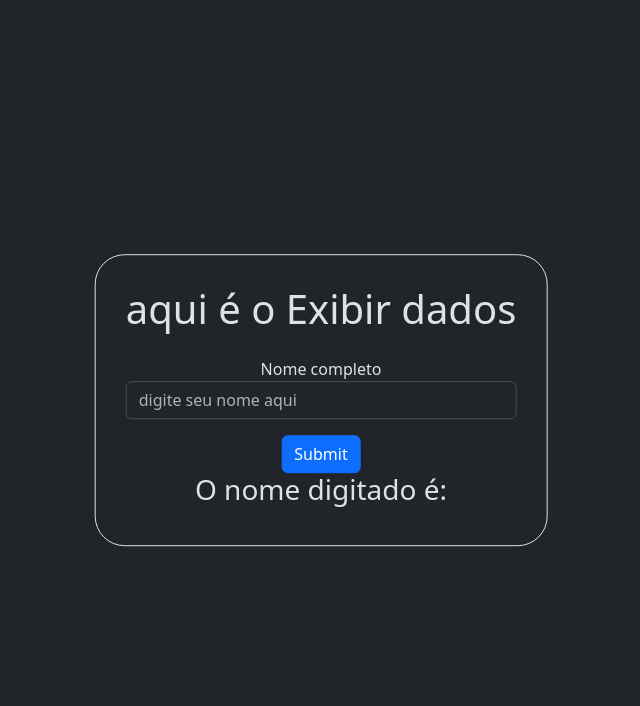
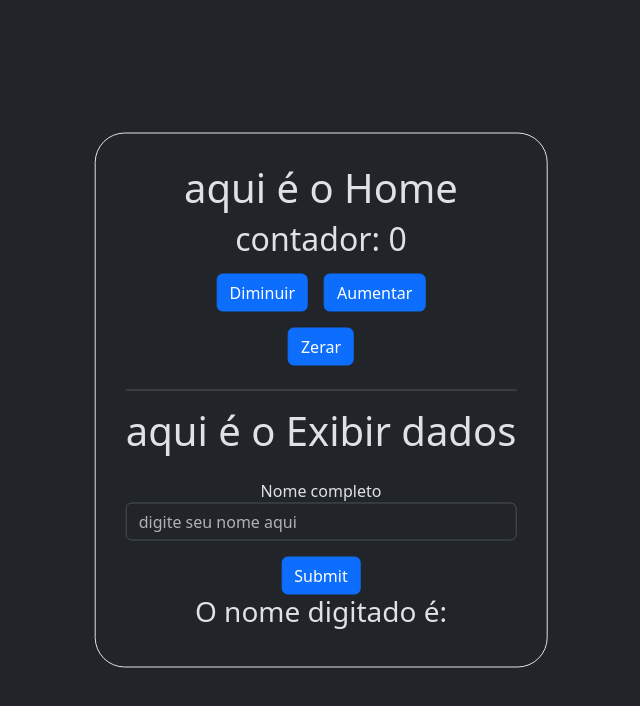
Before and after one commit to Richard-4663/My-projects-React, a React (Vite) app: page / in a window 1280 px wide. Shown: the top 706 px of the page, without its empty margins (319-959 px from the left). Built offline with nearby package versions, Linux system fonts and the light colour scheme.

Commit message:
add react-devtools e limitando o contador

```diff
--- a/index.html
+++ b/index.html
@@ -8,6 +8,7 @@
   </head>
   <body>
     <div id="root"></div>
+    <script src="http://localhost:8097"></script>
     <script type="module" src="/src/main.jsx"></script>
   </body>
 </html>
--- a/src/App.jsx
+++ b/src/App.jsx
@@ -7,8 +7,8 @@ function App() {
 
   return(
     <div className='content'>
-      {/* <Contador />
-      <br /> */}
+      <Contador />
+      <hr />
       <ExibirDados />
     </div>
   )
--- a/src/components/Button.jsx
+++ b/src/components/Button.jsx
@@ -1,6 +1,6 @@
-function Button({text, funcao}){
+function Button({text, onClick}){
     return(
-        <button className="btn btn-primary" onClick={funcao}> {text} </button>
+        <button className="btn btn-primary m-2" onClick={onClick} > {text} </button>
     )
 }
 
--- a/src/pages/ExibirDados.jsx
+++ b/src/pages/ExibirDados.jsx
@@ -16,7 +16,7 @@ function ExibirDados(){
             <form onSubmit={handleClickForm}>
                 <h1 className='mb-4'>aqui é o Exibir dados</h1>
                 <label htmlFor="name">Nome completo</label>
-                <input type="text" value={nameTemporario} onChange={(e) => {setNameTemporario(e.target.value)}} className="form-control" name="name" placeholder='digite seu nome aqui'/>
+                <input type="text" value={nameTemporario} onChange={(e) => {setNameTemporario(e.target.value)}} className="form-control" id="name" placeholder='digite seu nome aqui'/>
                 <input type="submit" className='btn btn-primary mt-3'/>
             </form>
                 <h3>O nome digitado é: {name}</h3>
--- a/src/pages/contador.jsx
+++ b/src/pages/contador.jsx
@@ -4,13 +4,28 @@ import Button from "../components/Button"
 function Contador(){
 
     const [count, setCount] = useState(0)
-    const aumentarContador = () => setCount((prevCount) => prevCount + 1)
+
+    // funções do contador
+
+    const alterarContador = (valor) => {
+    setCount((prevCount) => {
+        const novoValor = prevCount + valor
+        if (novoValor < 0) return 0
+        return novoValor
+    })
+}
+
+    const zerarContador = () => setCount(0)
+
     return(
 
         <div>
             <h1>aqui é o Home</h1>
             <h2>contador: {count}</h2>
-            <Button text="Aumentar contador" funcao={aumentarContador}/>
+            <Button text="Diminuir" onClick={() => alterarContador(-1)}/>
+            <Button text="Aumentar" onClick={() => alterarContador(1)}/>
+            <br />
+            <Button text="Zerar" onClick={zerarContador}/>
         </div>
 
     )
```
